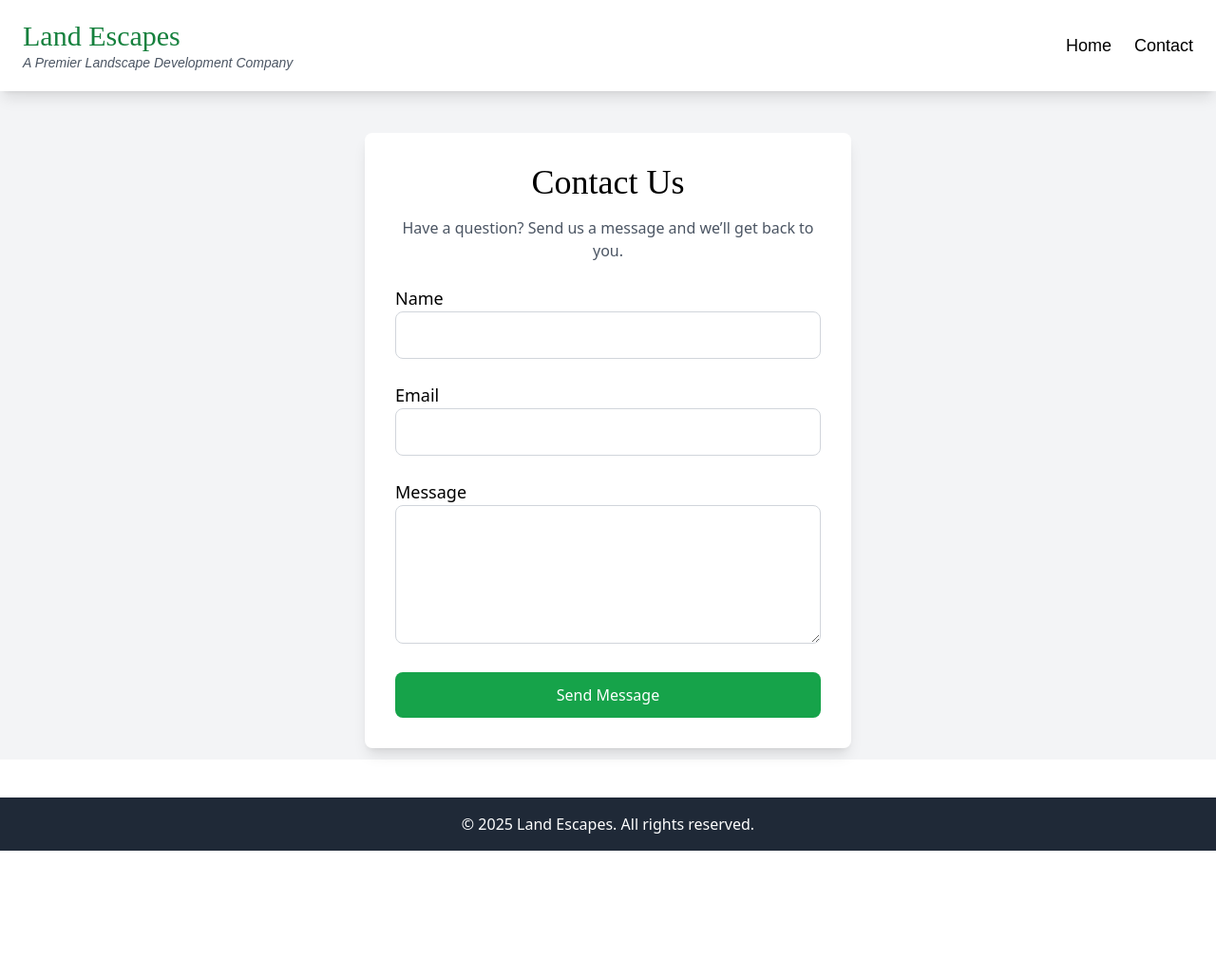
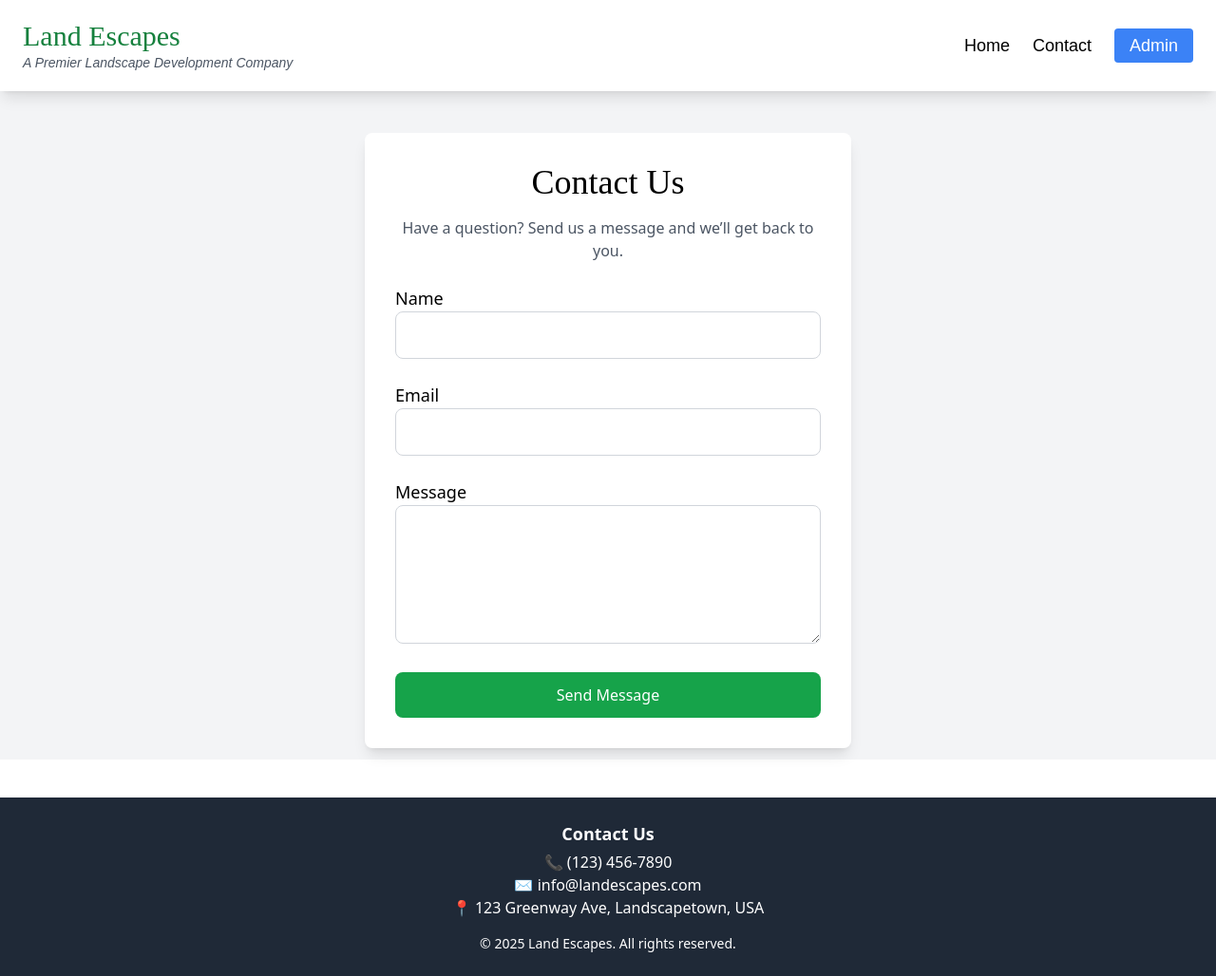
Before and after one commit to rcerney1/Land-Escapes, a React (Create React App) app in the folder frontend/: page /contact in a window 1280 px wide. Shown: the whole page at 95% size. Before the commit the page ends 896 px from the top, so only its background shows below. Built offline with nearby package versions, Linux system fonts and the light colour scheme; sample sign-in values are in the browser's storage.

Commit message:
fixed navbar

```diff
--- a/frontend/src/components/Footer.js
+++ b/frontend/src/components/Footer.js
@@ -1,7 +1,16 @@
 function Footer() {
     return (
-        <footer className="bg-gray-800 text-white text-center p-4 mt-10">
-            <p>&copy; {new Date().getFullYear()} Land Escapes. All rights reserved.</p>
+        <footer className="bg-gray-800 text-white text-center p-6 mt-10">
+            <div className="max-w-4xl mx-auto">
+                {/* Business Contact Information */}
+                <p className="text-lg font-semibold">Contact Us</p>
+                <p className="mt-1">📞 (123) 456-7890</p>
+                <p>✉️ info@landescapes.com</p>
+                <p>📍 123 Greenway Ave, Landscapetown, USA</p>
+
+                {/* Copyright */}
+                <p className="mt-4 text-sm">&copy; {new Date().getFullYear()} Land Escapes. All rights reserved.</p>
+            </div>
         </footer>
     );
 }
--- a/frontend/src/components/Navbar.js
+++ b/frontend/src/components/Navbar.js
@@ -1,13 +1,20 @@
 import { useState, useEffect } from "react";
-import { Link } from "react-router-dom";
+import { Link, useLocation } from "react-router-dom"; // Import useLocation
 import { FiMenu, FiX } from "react-icons/fi";
 
 const Navbar = () => {
     const [prevScrollPos, setPrevScrollPos] = useState(window.scrollY);
     const [visible, setVisible] = useState(true);
     const [mobileMenuOpen, setMobileMenuOpen] = useState(false);
+    const [isAdmin, setIsAdmin] = useState(false);
+
+    const location = useLocation(); // Get current route
 
     useEffect(() => {
+        // Check if user is logged in (has a token)
+        const token = localStorage.getItem("token");
+        setIsAdmin(!!token); // Convert to boolean (true if token exists)
+
         const handleScroll = () => {
             const currentScrollPos = window.scrollY;
             setVisible(prevScrollPos > currentScrollPos || currentScrollPos < 10);
@@ -18,10 +25,16 @@ const Navbar = () => {
         return () => window.removeEventListener("scroll", handleScroll);
     }, [prevScrollPos]);
 
+    // 🔹 Hide navbar when on the Admin page
+    if (location.pathname === "/admin") {
+        return null; // Don't render the navbar at all
+    }
+
     return (
         <nav
-            className={`fixed top-0 left-0 w-full bg-white shadow-lg transition-transform duration-300 z-50 ${visible ? "translate-y-0" : "-translate-y-full"
-                }`}
+            className={`fixed top-0 left-0 w-full bg-white shadow-lg transition-transform duration-300 z-50 ${
+                visible ? "translate-y-0" : "-translate-y-full"
+            }`}
         >
             <div className="max-w-7xl mx-auto px-6 py-5 flex justify-between items-center">
                 {/* Logo & Tagline */}
@@ -38,6 +51,13 @@ const Navbar = () => {
                 <ul className="hidden md:flex space-x-6 text-lg font-body">
                     <li><Link to="/" className="hover:text-green-600">Home</Link></li>
                     <li><Link to="/contact" className="hover:text-green-600">Contact</Link></li>
+                    {isAdmin && (
+                        <li>
+                            <Link to="/admin" className="bg-blue-500 text-white px-4 py-2 rounded hover:bg-blue-600">
+                                Admin
+                            </Link>
+                        </li>
+                    )}
                 </ul>
 
                 {/* Mobile Menu Button */}
@@ -52,6 +72,13 @@ const Navbar = () => {
                     <ul className="flex flex-col items-center space-y-4 py-4 text-lg font-body">
                         <li><Link to="/" className="hover:text-green-600" onClick={() => setMobileMenuOpen(false)}>Home</Link></li>
                         <li><Link to="/contact" className="hover:text-green-600" onClick={() => setMobileMenuOpen(false)}>Contact</Link></li>
+                        {isAdmin && (
+                            <li>
+                                <Link to="/admin" className="bg-blue-500 text-white px-4 py-2 rounded hover:bg-blue-600" onClick={() => setMobileMenuOpen(false)}>
+                                    Admin
+                                </Link>
+                            </li>
+                        )}
                     </ul>
                 </div>
             )}
--- a/frontend/src/pages/Admin.js
+++ b/frontend/src/pages/Admin.js
@@ -17,7 +17,6 @@ const Admin = () => {
                     <li><button onClick={() => setActiveSection("about")} className="w-full text-left">Manage About</button></li>
                     <li><button onClick={() => setActiveSection("services")} className="w-full text-left">Manage Services</button></li>
                     <li><button onClick={() => setActiveSection("projects")} className="w-full text-left">Manage Projects</button></li>
-                    <li><button onClick={() => setActiveSection("messages")} className="w-full text-left">View Messages</button></li>
                 </ul>
                 {/* Home Button */}
                 <div className="mt-6 border-t border-gray-700 pt-4">
```
